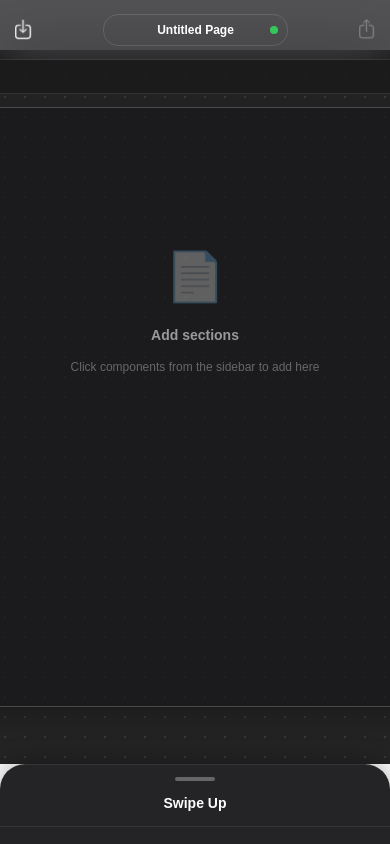
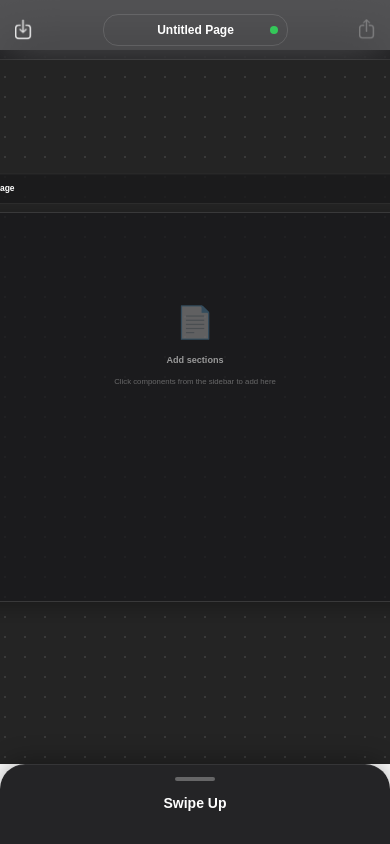
Before and after one commit to iamabdirazak/website-builder, a Next.js app: page / in a window 390 px wide. Built offline with nearby package versions, Linux system fonts and the light colour scheme.

Commit message:
page layout now fits mobile and more sheet polishing

```diff
--- a/components/BottomSheet.tsx
+++ b/components/BottomSheet.tsx
@@ -73,8 +73,7 @@ export default function BottomSheet({ children }: BottomSheetProps) {
 
       {/* Header */}
       <div style={{
-        padding: '0 16px 12px',
-        borderBottom: '1px solid rgba(255,255,255,0.08)',
+        padding: '0 16px',
         display: 'flex',
         alignItems: 'center',
         justifyContent: 'center'
--- a/components/PageContainer.tsx
+++ b/components/PageContainer.tsx
@@ -173,6 +173,7 @@ export default function PageContainer({
         left: pageLayout.position.x,
         width: pageLayout.width,
         minHeight: pageLayout.height,
+        transform: isMobile ? "scale(0.65)" : "scale(1)",
         background: pageLayout.background,
         borderRadius: pageLayout.radius,
         padding: 0,
```
